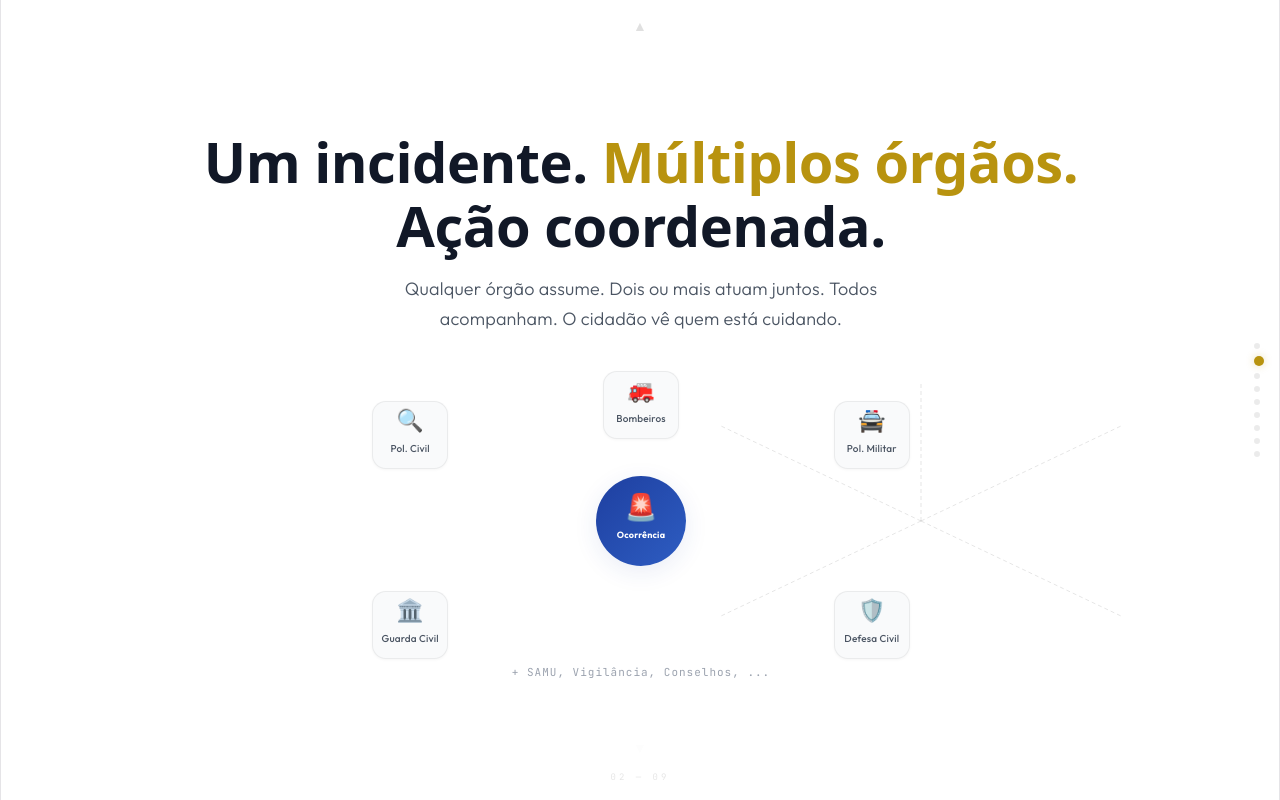
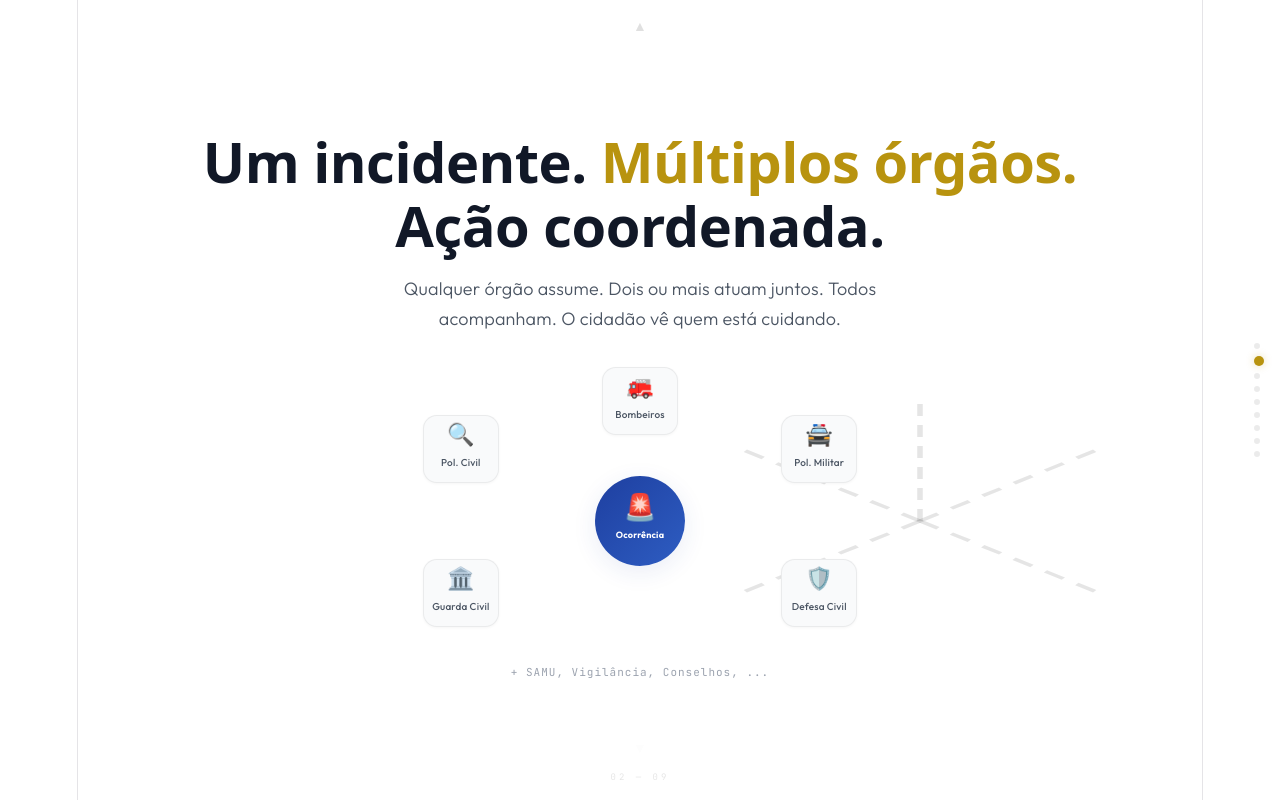
Before and after one commit to it-cast/argo, a React (Vite) app: page / in a window 1280 px wide. Both pictures are taken after a click on the button 1257 px from the left and 363 px from the top of the page. Built offline with nearby package versions, Linux system fonts and the light colour scheme.

Commit message:
Update argos.tsx

```diff
--- a/src/argos.tsx
+++ b/src/argos.tsx
@@ -95,7 +95,7 @@ export default function ARGOS() {
       onTouchStart={ts}
       onTouchEnd={te}
       style={{
-        width: '100vw',
+        width: '100%',
         height: '100vh',
         overflow: 'hidden',
         position: 'relative',
@@ -107,57 +107,19 @@ export default function ARGOS() {
     >
       <style>{`
 @import url('https://fonts.googleapis.com/css2?family=Instrument+Serif:ital@0;1&family=Outfit:wght@300;400;500;600;700;800&family=JetBrains+Mono:wght@400;500&display=swap');
-
-/* reset global */
-*{
-  margin:0;
-  padding:0;
-  box-sizing:border-box;
-}
-
-/* IMPORTANTE:
-   sobrescreve o estilo padrão do Vite no #root
-   (max-width, margin:auto, padding, etc) para remover a margem à esquerda
-   e fazer o app ocupar a viewport inteira */
-html, body, #root{
-  width:100vw;
-  height:100vh;
-  margin:0;
-  padding:0;
-  overflow:hidden;
-}
-
+*{margin:0;padding:0;box-sizing:border-box}
+html,body{overflow:hidden;height:100vh;width:100%}
 ::selection{background:rgba(184,134,11,.12)}
-
 @keyframes su{from{opacity:0;transform:translateY(18px)}to{opacity:1;transform:translateY(0)}}
 @keyframes br{0%,100%{transform:scale(1);opacity:.45}50%{transform:scale(1.06);opacity:.8}}
 @keyframes rp{0%{transform:translate(-50%,-50%) scale(1);opacity:.4}100%{transform:translate(-50%,-50%) scale(3);opacity:0}}
 @keyframes fl{0%,100%{transform:translateY(0)}50%{transform:translateY(-6px)}}
 @keyframes sp{0%,100%{opacity:.25}50%{opacity:.08}}
 @keyframes dp{0%,100%{box-shadow:0 0 0 0 rgba(181,32,32,.4)}70%{box-shadow:0 0 0 8px rgba(181,32,32,0)}}
-
-.sl{
-  width:100%;
-  height:100%;
-  display:flex;
-  flex-direction:column;
-  justify-content:center;
-  padding:36px 64px;
-  position:relative;
-  overflow:hidden;
-  background:#FFFFFF;
-}
+.sl{width:100%;height:100%;display:flex;flex-direction:column;justify-content:center;padding:36px 64px;position:relative;overflow:hidden;background:#FFFFFF}
 .sl.c{align-items:center;text-align:center}
-
-@media(max-width:960px){
-  .sl{padding:28px 20px !important}
-  .rg{grid-template-columns:1fr !important}
-  .hm{display:none !important}
-  .po{order:-1;margin-bottom:16px}
-}
-@media(max-width:600px){
-  .g4r{grid-template-columns:1fr 1fr !important}
-}
+@media(max-width:960px){.sl{padding:28px 20px !important}.rg{grid-template-columns:1fr !important}.hm{display:none !important}.po{order:-1;margin-bottom:16px}}
+@media(max-width:600px){.g4r{grid-template-columns:1fr 1fr !important}}
       `}</style>
 
       {/* Navegação lateral */}
@@ -276,7 +238,7 @@ const I3 = '#4B5563';
 const I4 = '#9CA3AF';
 const G = '#92750E';
 const G2 = '#B8930F';
-//const G3 = '#D4A843';
+// const G3 = '#D4A843';
 const BL = '#1E3FA0';
 const BL2 = '#2E5DC2';
 const GR = '#047857';
@@ -474,6 +436,16 @@ function Myth() {
 
 /* ══ 1. SPOILER ══ */
 function Spoiler() {
+  // coordenadas em porcentagem, compartilhadas entre SVG e cards
+  const center = { x: 50, y: 50 };
+  const nodes = [
+    { icon: '🚒', name: 'Bombeiros', x: 50, y: 10 },
+    { icon: '🚔', name: 'Pol. Militar', x: 82, y: 26 },
+    { icon: '🛡️', name: 'Defesa Civil', x: 82, y: 74 },
+    { icon: '🔍', name: 'Pol. Civil', x: 18, y: 26 },
+    { icon: '🏛️', name: 'Guarda Civil', x: 18, y: 74 },
+  ];
+
   return (
     <SL c>
       <H2
@@ -504,6 +476,7 @@ function Spoiler() {
           height: 300,
         }}
       >
+        {/* nó central */}
         <div
           style={{
             position: 'absolute',
@@ -534,58 +507,38 @@ function Spoiler() {
             Ocorrência
           </span>
         </div>
+
+        {/* linhas conectando todos os órgãos ao centro */}
         <svg
           width="100%"
           height="100%"
+          viewBox="0 0 100 100"
+          preserveAspectRatio="none"
           style={{ position: 'absolute', zIndex: 1 }}
         >
-          {[
-            [280, 150, 280, 12],
-            [280, 150, 480, 55],
-            [280, 150, 480, 245],
-            [280, 150, 80, 55],
-            [280, 150, 80, 245],
-          ].map(([x1, y1, x2, y2], i) => (
+          {nodes.map((n, i) => (
             <line
               key={i}
-              x1={x1}
-              y1={y1}
-              x2={x2}
-              y2={y2}
+              x1={`${center.x}%`}
+              y1={`${center.y}%`}
+              x2={`${n.x}%`}
+              y2={`${n.y}%`}
               stroke={BD2}
               strokeWidth={1}
               strokeDasharray="4 3"
             />
           ))}
         </svg>
-        {[
-          {
-            icon: '🚒',
-            name: 'Bombeiros',
-            s: {
-              left: '50%',
-              top: 0,
-              transform: 'translateX(-50%)',
-            },
-          },
-          { icon: '🚔', name: 'Pol. Militar', s: { right: '2%', top: '10%' } },
-          {
-            icon: '🛡️',
-            name: 'Defesa Civil',
-            s: { right: '2%', bottom: '4%' },
-          },
-          { icon: '🔍', name: 'Pol. Civil', s: { left: '2%', top: '10%' } },
-          {
-            icon: '🏛️',
-            name: 'Guarda Civil',
-            s: { left: '2%', bottom: '4%' },
-          },
-        ].map((o, i) => (
+
+        {/* cards dos órgãos */}
+        {nodes.map((o, i) => (
           <div
             key={i}
             style={{
               position: 'absolute',
-              ...(o.s as React.CSSProperties),
+              left: `${o.x}%`,
+              top: `${o.y}%`,
+              transform: 'translate(-50%,-50%)',
               width: 76,
               height: 68,
               borderRadius: 14,
@@ -612,6 +565,7 @@ function Spoiler() {
             </span>
           </div>
         ))}
+
         <div
           style={{
             position: 'absolute',
@@ -1284,6 +1238,7 @@ function Dashboard() {
                       height: 32,
                       borderRadius: '50%',
                       border: `2px solid ${m.c}`,
+                      transform: 'translate(-50%,-50%)',
                       animation: 'rp 2.5s ease infinite',
                     }}
                   />
@@ -2072,7 +2027,7 @@ function Closing() {
           whiteSpace: 'nowrap',
         }}
       >
-        ITCAST
+        ITCAST — Instituto de Tecnologia, Ciência e Assistência Social
       </div>
     </SL>
   );
```
